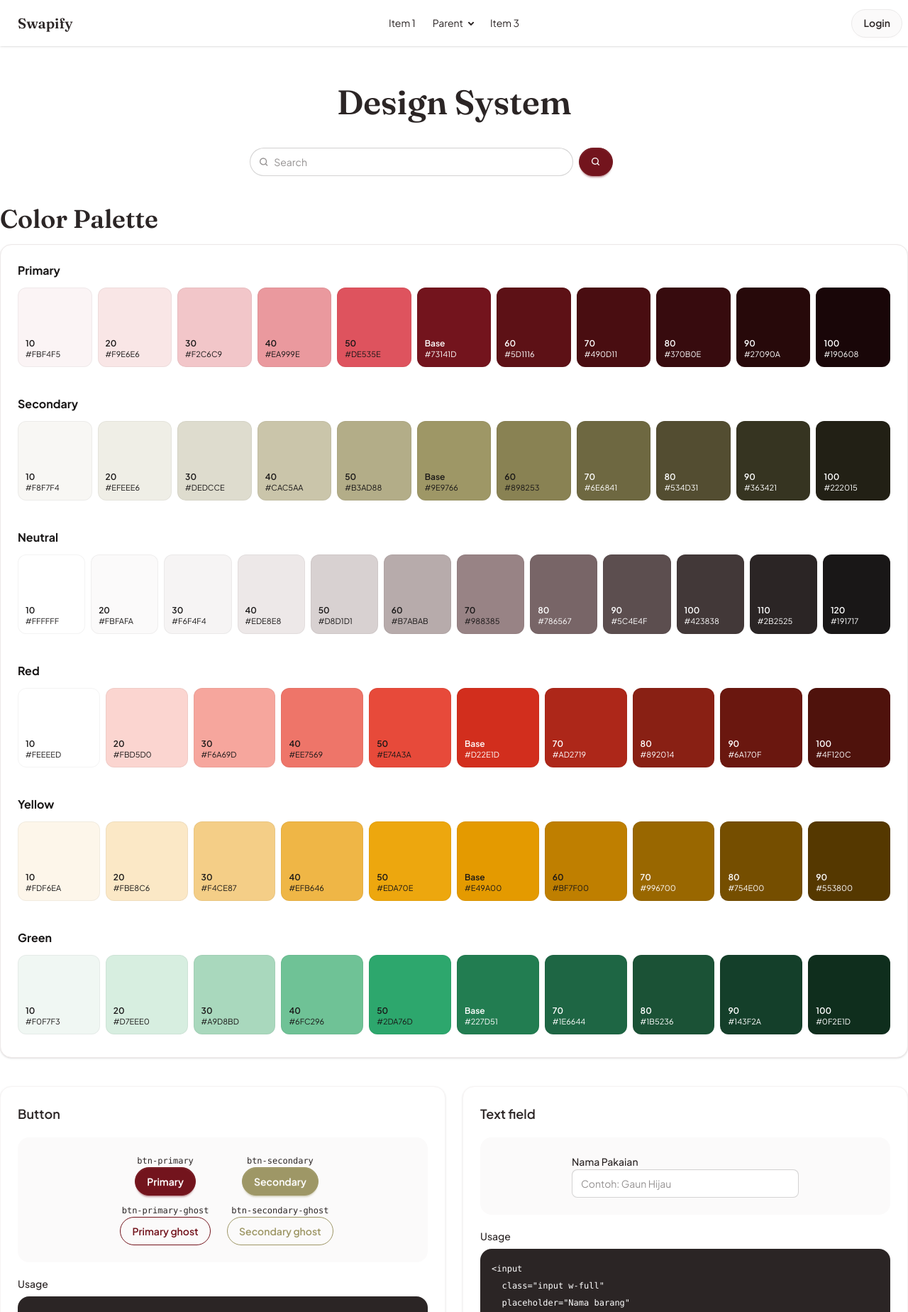
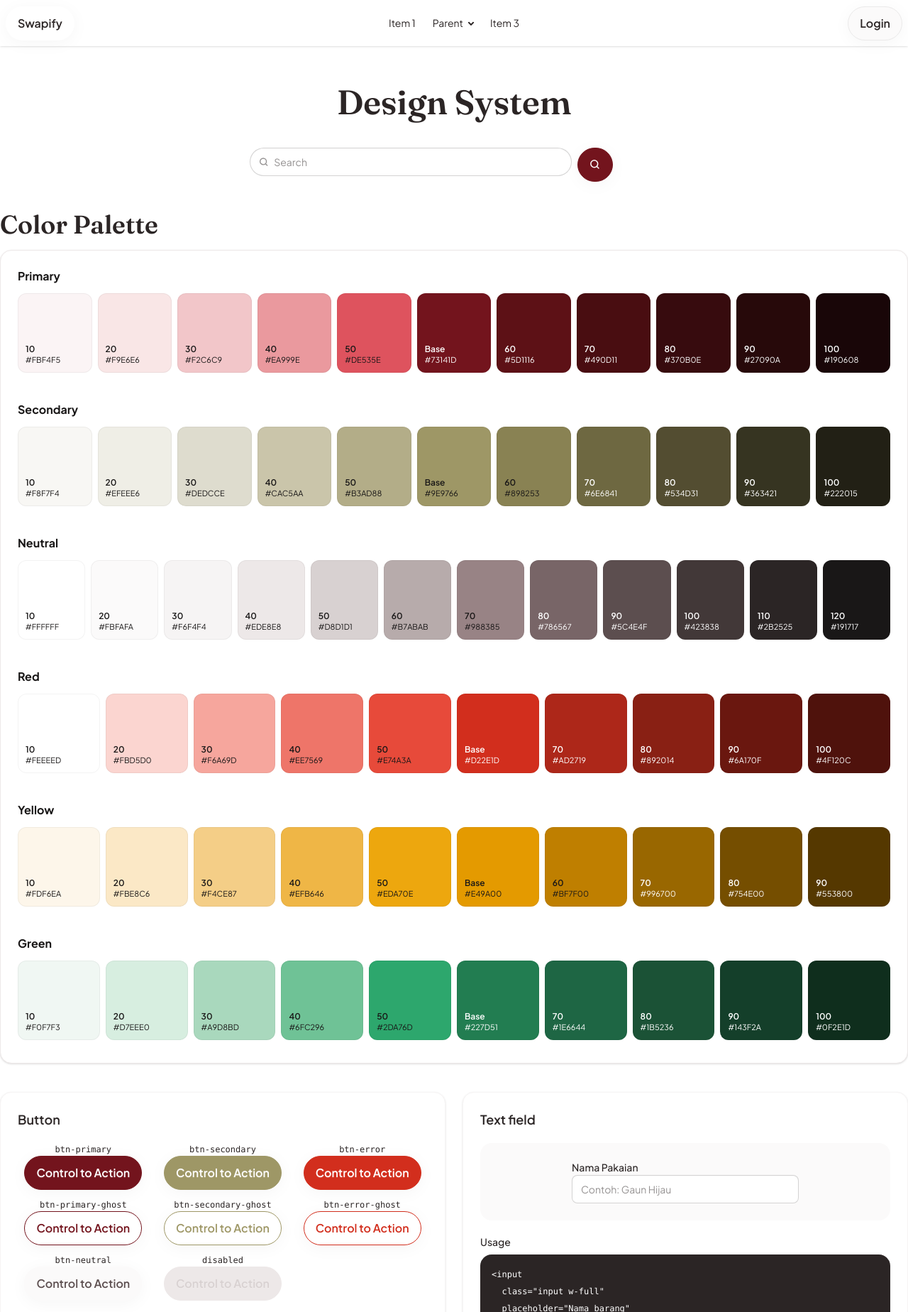
Before and after one commit to F12-PBP/swapify, a Django app: page /ds/ in a window 1280 px wide. Shown: the top 1848 px of the page at 71% size. Run offline with Django 5.2, Linux system fonts and the light colour scheme; style sheets or scripts are compiled from the project's sources; some libraries are stand-ins or nearby versions.

Commit message:
feat(ds): make button ui component

```diff
--- /dev/null
+++ b/apps/design_system/templates/components/button-demo.html
@@ -0,0 +1,63 @@
+{% extends "components/card-ds.html" %}
+
+{% block title %}
+    Button
+{% endblock %}
+
+{% block preview %}
+    <div class="grid gap-3 sm:grid-cols-3">
+        <div class="flex flex-col items-center justify-center">
+            <code class="text-[12px]">btn-primary</code>
+            <button class="btn btn-primary" type="button">Control to Action</button>
+        </div>
+        <div class="flex flex-col items-center justify-center">
+            <code class="text-[12px]">btn-secondary</code>
+            <button class="btn btn-secondary" type="button">Control to Action</button>
+        </div>
+        <div class="flex flex-col items-center justify-center">
+            <code class="text-[12px]">btn-error</code>
+            <button class="btn btn-error" type="button">Control to Action</button>
+        </div>
+        <div class="flex flex-col items-center justify-center">
+            <code class="text-[12px]">btn-primary-ghost</code>
+            <button class="btn btn-primary-ghost" type="button">Control to Action</button>
+        </div>
+         <div class="flex flex-col items-center justify-center">
+            <code class="text-[12px]">btn-secondary-ghost</code>
+            <button class="btn btn-secondary-ghost" type="button">Control to Action</button>
+        </div>
+        <div class="flex flex-col items-center justify-center">
+            <code class="text-[12px]">btn-error-ghost</code>
+            <button class="btn btn-error-ghost" type="button">Control to Action</button>
+        </div>
+        <div class="flex flex-col items-center justify-center">
+            <code class="text-[12px]">btn-neutral</code>
+            <button class="btn btn-neutral" type="button">Control to Action</button>
+        </div>
+        <div class="flex flex-col items-center justify-center">
+            <code class="text-[12px]">disabled</code>
+            <button class="btn btn-neutral" type="button" disabled>Control to Action</button>
+        </div>
+
+    </div>
+{% endblock %}
+
+{% block code %}&lt;button class="btn btn-primary" type="button"&gt;
+  Primary
+&lt;/button&gt;
+
+&lt;button class="btn btn-primary-ghost" type="button"&gt;
+  Primary ghost
+&lt;/button&gt;
+
+&lt;button class="btn btn-secondary" type="button"&gt;
+  Secondary
+&lt;/button&gt;
+
+&lt;button class="btn btn-secondary-ghost" type="button"&gt;
+  Secondary ghost
+&lt;/button&gt;
+
+&lt;button class="btn btn-error" type="button"&gt;Danger&lt;/button&gt;
+&lt;button class="btn btn-neutral" type="button" disabled&gt;Disabled&lt;/button&gt;
+{% endblock %}
--- a/apps/design_system/templates/design_system/components/design-system/button-demo.html
+++ /dev/null
@@ -1,43 +0,0 @@
-{% extends "design_system/components/card-ds.html" %}
-
-{% block title %}
-    Button
-{% endblock %}
-
-{% block preview %}
-    <div class="grid gap-3 sm:grid-cols-2">
-        <div class="flex flex-col items-center justify-center">
-            <code class="text-[12px]">btn-primary</code>
-            <button class="btn btn-primary" type="button">Primary</button>
-        </div>
-        <div class="flex flex-col items-center justify-center">
-            <code class="text-[12px]">btn-secondary</code>
-            <button class="btn btn-secondary" type="button">Secondary</button>
-        </div>
-        <div class="flex flex-col items-center justify-center">
-            <code class="text-[12px]">btn-primary-ghost</code>
-            <button class="btn btn-primary-ghost" type="button">Primary ghost</button>
-        </div>
-        <div class="flex flex-col items-center justify-center">
-            <code class="text-[12px]">btn-secondary-ghost</code>
-            <button class="btn btn-secondary-ghost" type="button">Secondary ghost</button>
-        </div>
-    </div>
-{% endblock %}
-
-{% block code %}&lt;button class="btn btn-primary" type="button"&gt;
-  Primary
-&lt;/button&gt;
-
-&lt;button class="btn btn-primary-ghost" type="button"&gt;
-  Primary ghost
-&lt;/button&gt;
-
-&lt;button class="btn btn-secondary" type="button"&gt;
-  Secondary
-&lt;/button&gt;
-
-&lt;button class="btn btn-secondary-ghost" type="button"&gt;
-  Secondary ghost
-&lt;/button&gt;
-{% endblock %}
--- a/apps/design_system/templates/design_system/ds.html
+++ b/apps/design_system/templates/design_system/ds.html
@@ -49,7 +49,7 @@
     </section>
 
     <div class="grid min-w-0 grid-cols-1 gap-6 md:grid-cols-2">
-        {% include "design_system/components/design-system/button-demo.html" %}
+        {% include "components/button-demo.html" %}
         {% include "design_system/components/design-system/input-demo.html" %}
         {% include "design_system/components/design-system/toast-demo.html" %}
     </div>
--- a/theme/static_src/src/styles.css
+++ b/theme/static_src/src/styles.css
@@ -217,22 +217,29 @@
 }
 
 .btn {
-  border-radius: 9999px;
+  min-height: 3rem;
+  border-radius: 1.5rem;
+  padding-inline: 1rem;
+  font-family: var(--font-sans);
+  font-size: var(--text-b7);
+  font-weight: 600;
+  line-height: var(--text-b7--line-height);
+  box-shadow: 0 4px 24px rgb(0 0 0 / 4%);
 }
 
-/* Button states: default -> hover -> active */
+/* ================================================== */
+/* Button */
+/* ================================================== */
+
 .btn-primary,
 .btn-secondary,
 .btn-primary-ghost,
 .btn-secondary-ghost {
   border-width: 1px;
   transition:
-    background-color 150ms ease,
-    border-color 150ms ease,
-    color 150ms ease;
-}
-
-.btn {
+    background-color 100ms ease,
+    border-color 100ms ease,
+    color 100ms ease;
 }
 
 .btn-primary {
@@ -321,6 +328,57 @@
   color: var(--color-secondary-60);
 }
 
+.btn-error {
+  border-color: var(--color-red-base);
+  background-color: var(--color-red-base);
+  color: var(--color-neutral-10);
+}
+.btn-error:hover:not(:disabled) {
+  border-color: var(--color-red-20);
+  background-color: var(--color-red-20);
+  color: var(--color-red-base);
+}
+.btn-error:active:not(:disabled) {
+  border-color: var(--color-red-70);
+  background-color: var(--color-red-70);
+  color: var(--color-neutral-10);
+}
+.btn-error-ghost {
+  border: 1px solid var(--color-red-base);
+  background: transparent;
+  color: var(--color-red-base);
+}
+.btn-error-ghost:hover:not(:disabled) {
+  background: var(--color-red-base);
+  color: var(--color-neutral-10);
+}
+.btn-error-ghost:active:not(:disabled) {
+  background: var(--color-red-70);
+  color: var(--color-neutral-10);
+}
+.btn-neutral {
+  border-color: var(--color-neutral-20);
+  background: var(--color-neutral-20);
+  color: var(--color-neutral-90);
+}
+.btn-neutral:hover:not(:disabled) {
+  border-color: var(--color-neutral-90);
+  background: transparent;
+  color: var(--color-neutral-90);
+}
+.btn-neutral:active:not(:disabled) {
+  border-color: var(--color-neutral-50);
+  background: var(--color-neutral-50);
+  color: var(--color-neutral-90);
+}
+button.btn:disabled {
+  border-color: var(--color-neutral-40);
+  background: var(--color-neutral-40);
+  color: var(--color-neutral-50);
+  box-shadow: none;
+  cursor: not-allowed;
+}
+
 .ds-preview {
   @apply flex items-center justify-center rounded-box bg-base-200 p-6;
 }
```
